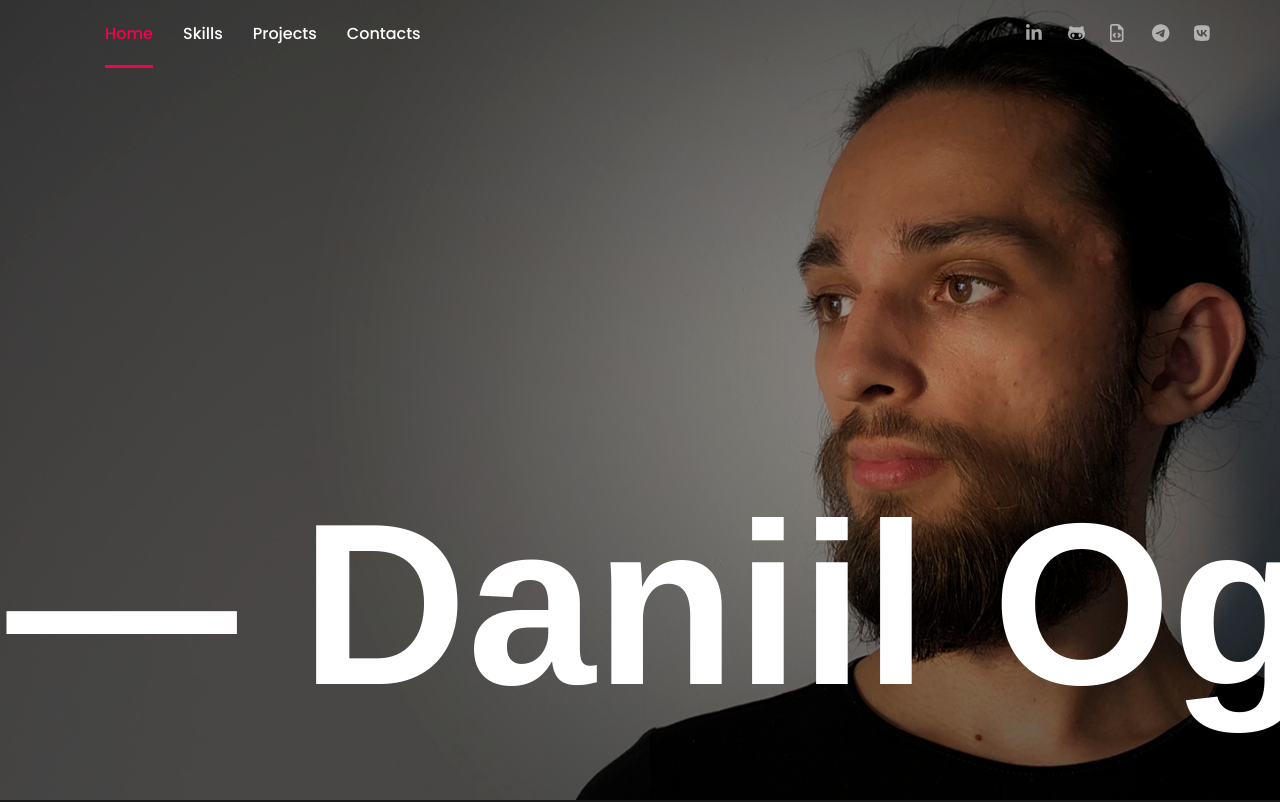
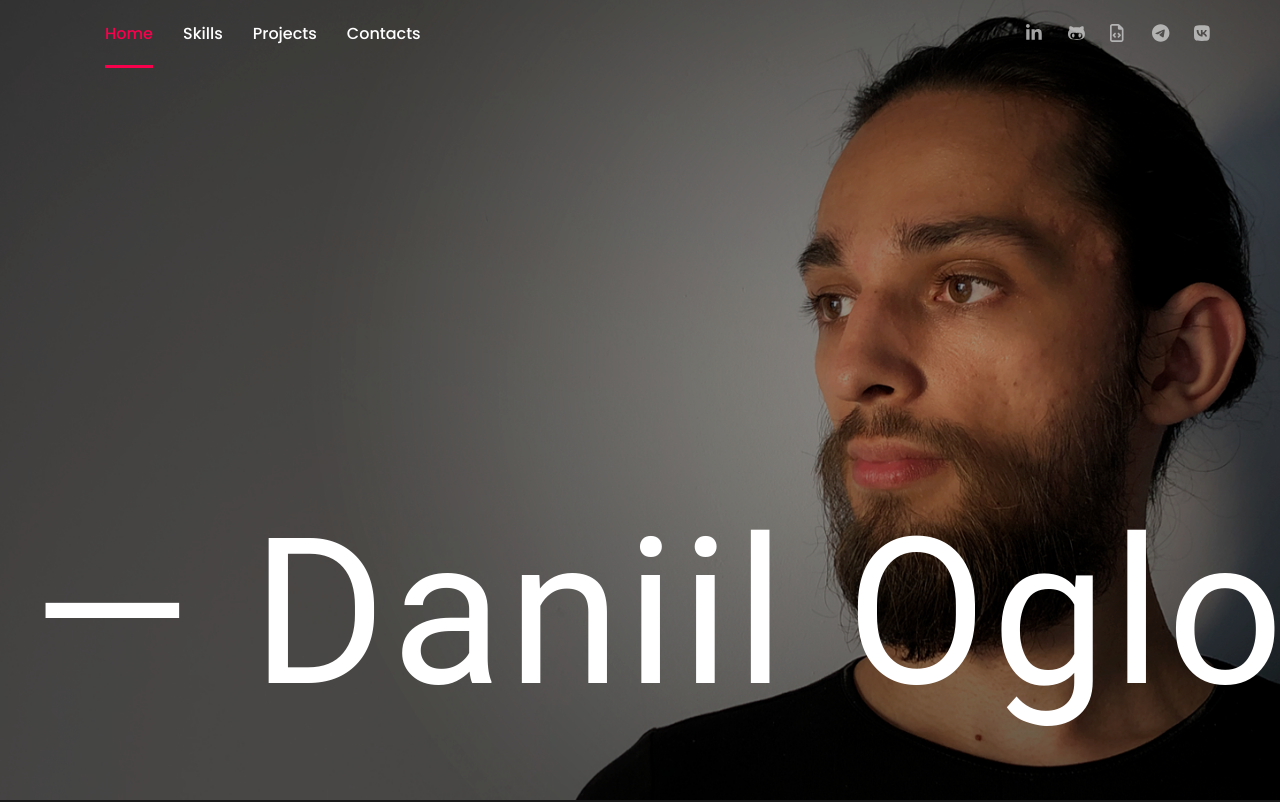
Before and after one commit to Goblester/portfolio, a React (Create React App) app: page / in a window 1280 px wide. Shown: the top 802 px of the page. Built offline with nearby package versions, Linux system fonts and the light colour scheme.

Commit message:
fix fonts styles

```diff
--- a/src/n1-main/m1-UI/Scrolltext/ScrollText.module.scss
+++ b/src/n1-main/m1-UI/Scrolltext/ScrollText.module.scss
@@ -5,8 +5,8 @@
   display: flex;
   position: absolute;
   bottom: 15vh;
-  @include text($whiteColor, 75px, 300, 130%);
-  font-size: max(6vw, 9vw);
+  @include text($secondaryFontFamily, 75px, 300, 130%);
+  font-size: max(5vw, 8vw);
   left: 0;
   animation: 15s scrollText infinite linear;
 }
@@ -14,4 +14,6 @@
 h1 {
   width: max-content;
   color: $whiteColor;
+  font-weight: 400;
+  letter-spacing: 5px;
 }
--- a/src/n1-main/m1-UI/common/styles/variables.scss
+++ b/src/n1-main/m1-UI/common/styles/variables.scss
@@ -6,6 +6,6 @@ $sndBodyColor: #101010;
 $whiteColor: #FFFFFF;
 
 $primaryFontFamily: 'Poppins', sans-serif;
-$secondaryFontFamily: "Montserrat", sans-serif;
+$secondaryFontFamily: "Roboto", sans-serif;
 
 $primaryTransition:  all .3s cubic-bezier(.645, .045, .355, 1);
```
